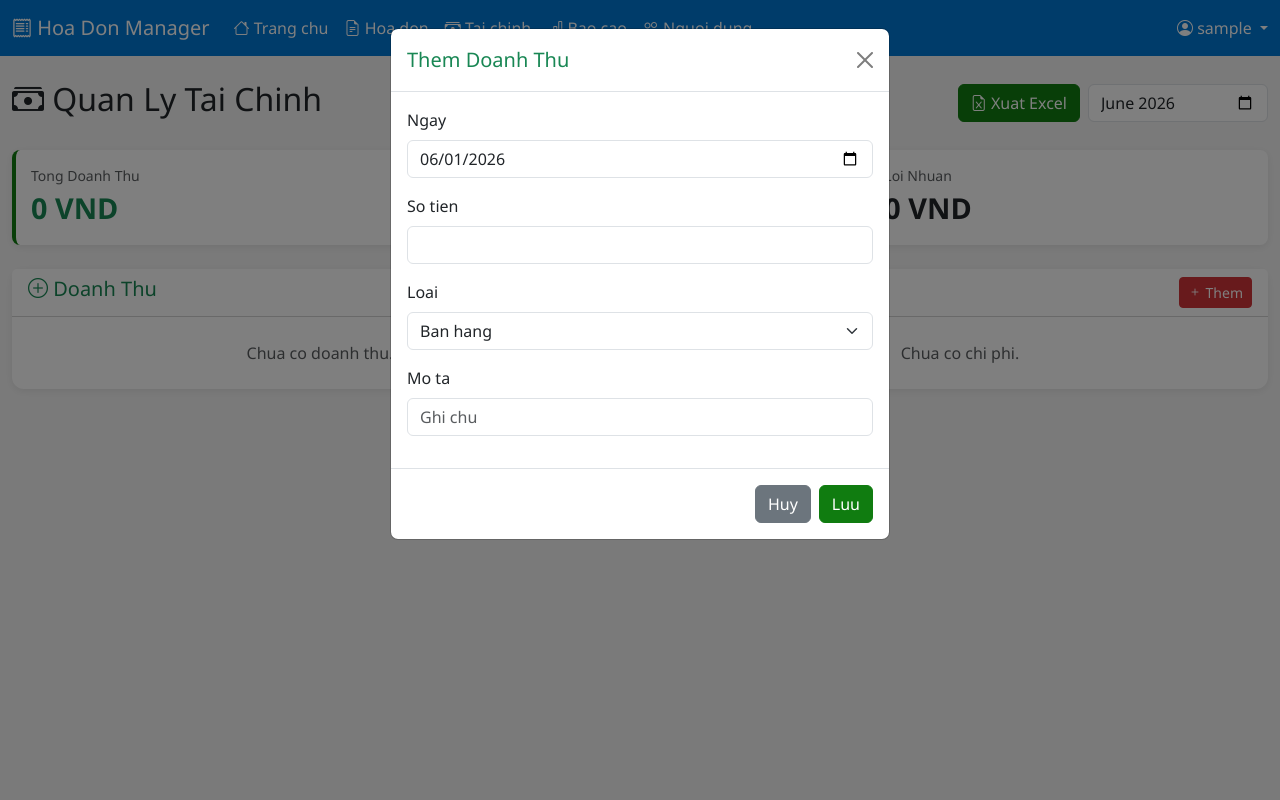
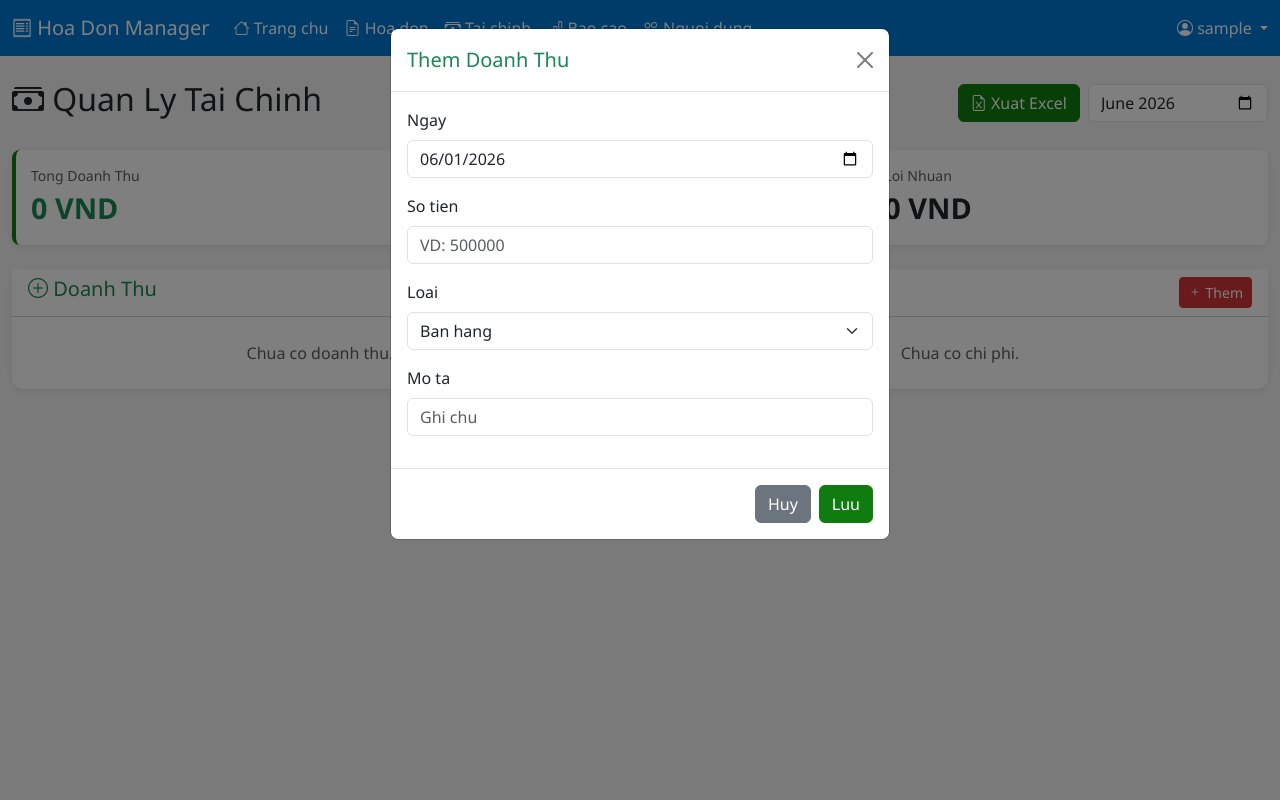
Before and after one commit to nghianh4975-cpu/hoadon-manager, a Flask app: page /finance in a window 1280 px wide, after a click on "Them". Run offline with Flask 3, Linux system fonts and the light colour scheme; the visitor is signed in with stand-in values (Sample User, id 1); data that the repository does not hold is empty.

Commit message:
Update finance.html

```diff
--- a/web_hoadon/templates/finance.html
+++ b/web_hoadon/templates/finance.html
@@ -109,7 +109,7 @@
                 <div class="modal-body">
                     <input type="hidden" name="type" value="revenue">
                     <div class="mb-3"><label class="form-label">Ngay</label><input type="date" class="form-control" name="date" value="{{ month }}-01" required></div>
-                    <div class="mb-3"><label class="form-label">So tien</label><input type="number" class="form-control" name="amount" min="0" required></div>
+                    <div class="mb-3"><label class="form-label">So tien</label><input type="text" class="form-control" inputmode="decimal" name="amount" placeholder="VD: 500000" required oninput="this.value=this.value.replace(/[^0-9]/g,'')"></div>
                     <div class="mb-3">
                         <label class="form-label">Loai</label>
                         <select class="form-select" name="category">
@@ -142,7 +142,7 @@
                 <div class="modal-body">
                     <input type="hidden" name="type" value="expense">
                     <div class="mb-3"><label class="form-label">Ngay</label><input type="date" class="form-control" name="date" value="{{ month }}-01" required></div>
-                    <div class="mb-3"><label class="form-label">So tien</label><input type="number" class="form-control" name="amount" min="0" required></div>
+                    <div class="mb-3"><label class="form-label">So tien</label><input type="text" class="form-control" inputmode="decimal" name="amount" placeholder="VD: 500000" required oninput="this.value=this.value.replace(/[^0-9]/g,'')"></div>
                     <div class="mb-3">
                         <label class="form-label">Loai chi phi</label>
                         <select class="form-select" name="category">
```
